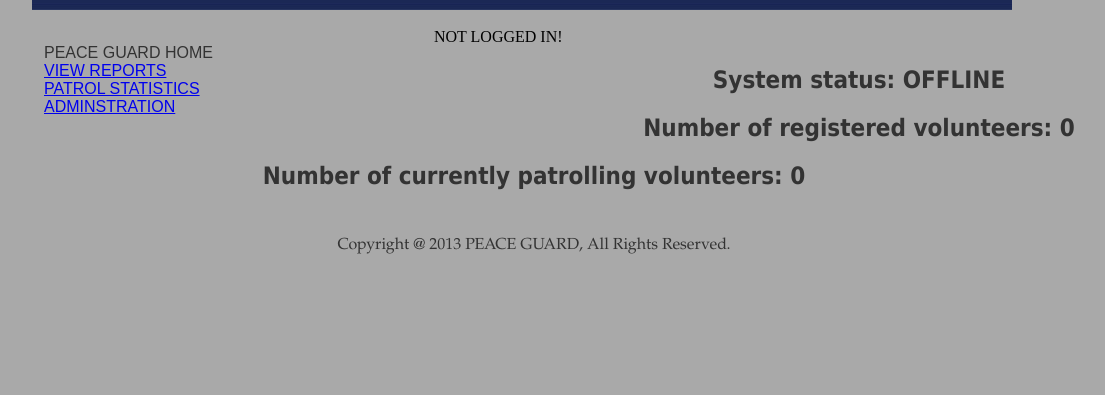
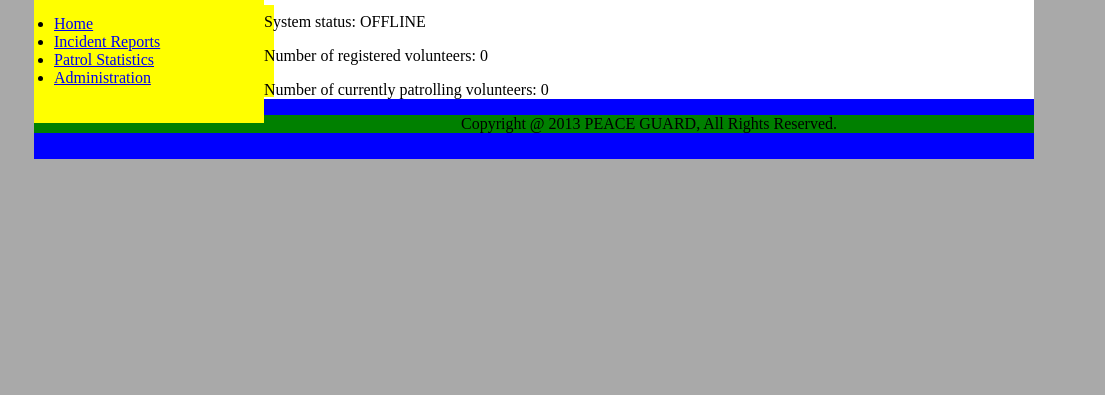
Before and after one commit to turvyc/peaceguard, a PHP site: page / in a window 1680 px wide. Shown: the part 405-800 px from the top of the page, without its empty margins (306-1411 px from the left). Run offline with PHP 8.4, Linux system fonts and the light colour scheme; data that the repository does not hold is empty.

Commit message:
Fixed header.html and footer.html. Updated CSS sheet. The CSS is INCOMPLETE . . . needs to be worked on.

```diff
--- a/server/css/police.css
+++ b/server/css/police.css
@@ -3,31 +3,56 @@ body
     background-color: #A9A9A9;
 }
 
-h1
+#main
 {
-    text-align:center;
-    color: #333333;
-    font-family: Impact, Charcoal, sans-serif;
-    font-size:300%;
+    width: 1000px;
+    margin-left: auto;
+    margin-right: auto;
+    padding-bottom: 10px;
+    background: blue;
 }
 
-h2
+#header
 {
-    text-align:center;
-    color: #333333;
-    font-family: Tahoma, Geneva, sans-serif;
-    font-size:150%;
+    height="333";
+    width="1195";
+    padding: 0px 330px;
+    background: red;
 }
 
-img
+#footer
 {
-    text-align:center;
-    display:block;
+    text-align: center;
+    background: green;
 }
 
-ul
+#body
+{
+    background: black;
+}
+
+#navbar
+{
+    float:left;
+    width:210px;
+    padding: 10px;
+    background: yellow;
+}
+
+#content
+{
+    background: white;
+}
+
+ul #navbar
 {
     list-style-type:none;
+}
+
+li #navbar
+{
+    padding: 10px;
+    color: #828391;
 }
 
 #login
@@ -39,46 +64,3 @@ ul
     text-decoration:none;
     background:white;
 }
-
-#headerbg
-{
-    text-align:center;
-    padding:20px;
-}
-
-#container
-{
-    position:relative;
-    margin:0 auto;
-    width:1500px;
-    font-family:  Copperplate / Copperplate Gothic Light, sans-serif;
-}
-
-#footer
-{
-    padding:10px;
-    text-align:center;
-    color: #333333;
-    font-family: ‘Palatino Linotype’, ‘Book Antiqua’, Palatino, serif;
-}
-
-.navigationBar
-{
-    float:left;
-    width:210px;
-    padding: 0px 220px;
-    color: #333333;
-    font-family: Century Gothic, sans-serif;
-}
-
-.login
-{
-    float:right;
-    width:850px;
-    clear:right;
-}
-
-.clear
-{
-    clear:both;
-}
--- a/server/footer.html
+++ b/server/footer.html
@@ -1,7 +1,8 @@
-<div class="clear"></div>
-	<div id="footer">
-		<p>Copyright @ 2013 PEACE GUARD, All Rights Reserved.</p>
-	</div>
-
-</body>
+                </div> <!-- Closes content div -->
+            </div> <!-- Closes body div -->
+            <div id="footer">
+                <p>Copyright @ 2013 PEACE GUARD, All Rights Reserved.</p>
+            </div>
+        </div> <!-- Closes main div -->
+    </body>
 </html>
--- a/server/header.html
+++ b/server/header.html
@@ -1,33 +1,33 @@
 <!DOCTYPE html>
 <html>
-
     <head>
-
-<title>PEACE GUARD WEBPORTAL</title>
-<link rel="stylesheet" type="text/css" href="police.css">
-
+        <title>PeaceGuard Web Portal</title>
+        <link rel="stylesheet" type="text/css" href="css/police.css">
     </head>
 
     <body>
+        <div id="main">
             <div id="header">
-		<h1>PEACE&nbsp;&nbsp;&nbsp;GUARD</h1>
-		<h2>The Police Webportal</h2>
-
-		<div id="bg">
-			<img src="home-top-banner-1.jpg" alt="bg" height="auto" width="auto" style="padding:0px 330px ;"/>
-		</div>
+                <h1>PeaceGuard</h1>
+                <img src="img/banner.png" />
                 <br/>
             </div>
 
-	<div id="container">
-		<div class="navigationBar">
-			<ul>
-				<li>PEACE GUARD HOME</li>
-				<li><a href="#" class="sf-with-ul">VIEW REPORTS</a>
+            <div id="body">
+                <div id="navbar">
+                    <ul id="navbar">
+                        <li class="navbar">
+                            <a href="index.php">Home</a>
                         </li>
-				<li><a href="#" class="sf-with-ul">PATROL STATISTICS</a>
+                        <li class="navbar">
+                            <a href="reports.php">Incident Reports</a>
                         </li>
-				<li><a href="#" class="sf-with-ul">ADMINSTRATION</a>
+                        <li class="navbar">
+                            <a href="statistics.php">Patrol Statistics</a>
+                        </li>
+                        <li class="navbar">
+                            <a href="admin.php">Administration</a>
                         </li>
                     </ul>
                 </div>
+                <div id="content">
--- a/server/index.php
+++ b/server/index.php
@@ -24,9 +24,9 @@ if (! $session->getName()) {
 
 ?>
 
-<h2>System status: OFFLINE</h2>
-<h2>Number of registered volunteers: <?php echo $volunteer->getTotalNumber(); ?></h2>
-<h2>Number of currently patrolling volunteers: <?php echo $volunteer->getTotalNumber(true); ?></h2>
+<p>System status: OFFLINE</p>
+<p>Number of registered volunteers: <?php echo $volunteer->getTotalNumber(); ?></p>
+<p>Number of currently patrolling volunteers: <?php echo $volunteer->getTotalNumber(true); ?></p>
 
 
 <?php include('footer.html'); ?>
```
Also changed, not shown: server/login.php (+8 -8 lines). Lines whose indentation alone changed are shown as unchanged.
